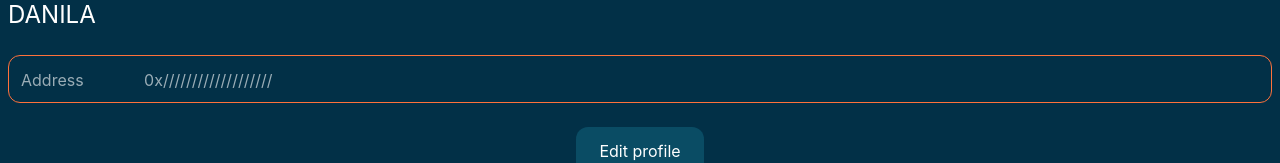
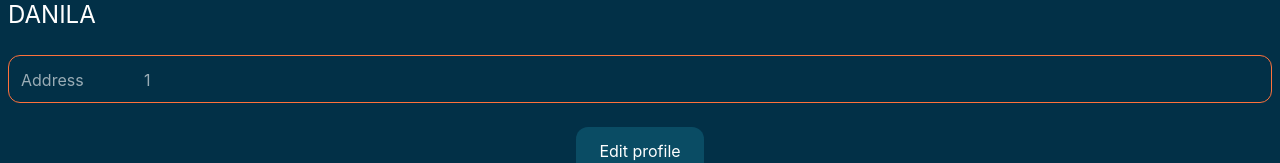
Before and after one commit to TheBestID/frontend, a Next.js app: page /profile/1 in a window 1280 px wide. Shown: the part 369-532 px from the top of the page. Built offline with nearby package versions, Linux system fonts and the light colour scheme.

Commit message:
getServerSideProps for profile page

```diff
--- a/pages/profile/[profile].tsx
+++ b/pages/profile/[profile].tsx
@@ -4,10 +4,17 @@ import Head from 'next/head'
 import Image from 'next/image'
 import Link from 'next/link'
 
-const Profile: NextPage = () => {
+export async function getServerSideProps(context) {
+  const wallet = context.params.profile
+  return {
+    props: {test: 'hi', wallet}, // will be passed to the page component as props
+  }
+}
+
+const Profile: NextPage = (props) => {
+  const { wallet } = props
   return (
     <div className="bg-[#023047] min-h-[160vh] h-full">
-
 
       <Head>
         <title>Profile</title>
@@ -53,7 +60,7 @@ const Profile: NextPage = () => {
 
         <div className="border w-full h-12 border-primary p-1 rounded-xl pr-3 pl-3 pb-3 pt-3">
           <span className="text-white opacity-60 ">Address</span>
-          <span className="text-white opacity-60 px-14"> 0x///////////////////</span>
+          <span className="text-white opacity-60 px-14"> {wallet}</span>
         </div>
 
         <button className="rounded-xl w-32 h-12 text-white bg-secondary-25 mt-6">
```
